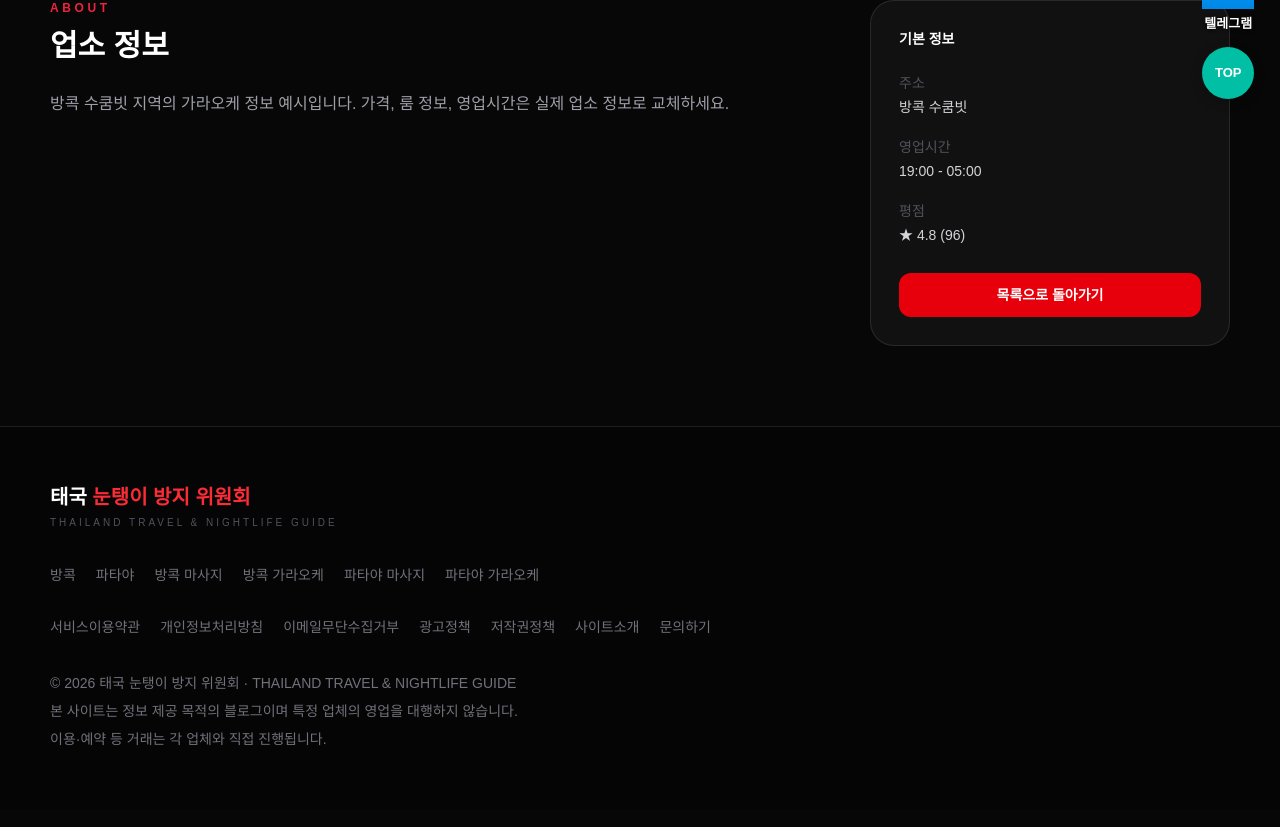
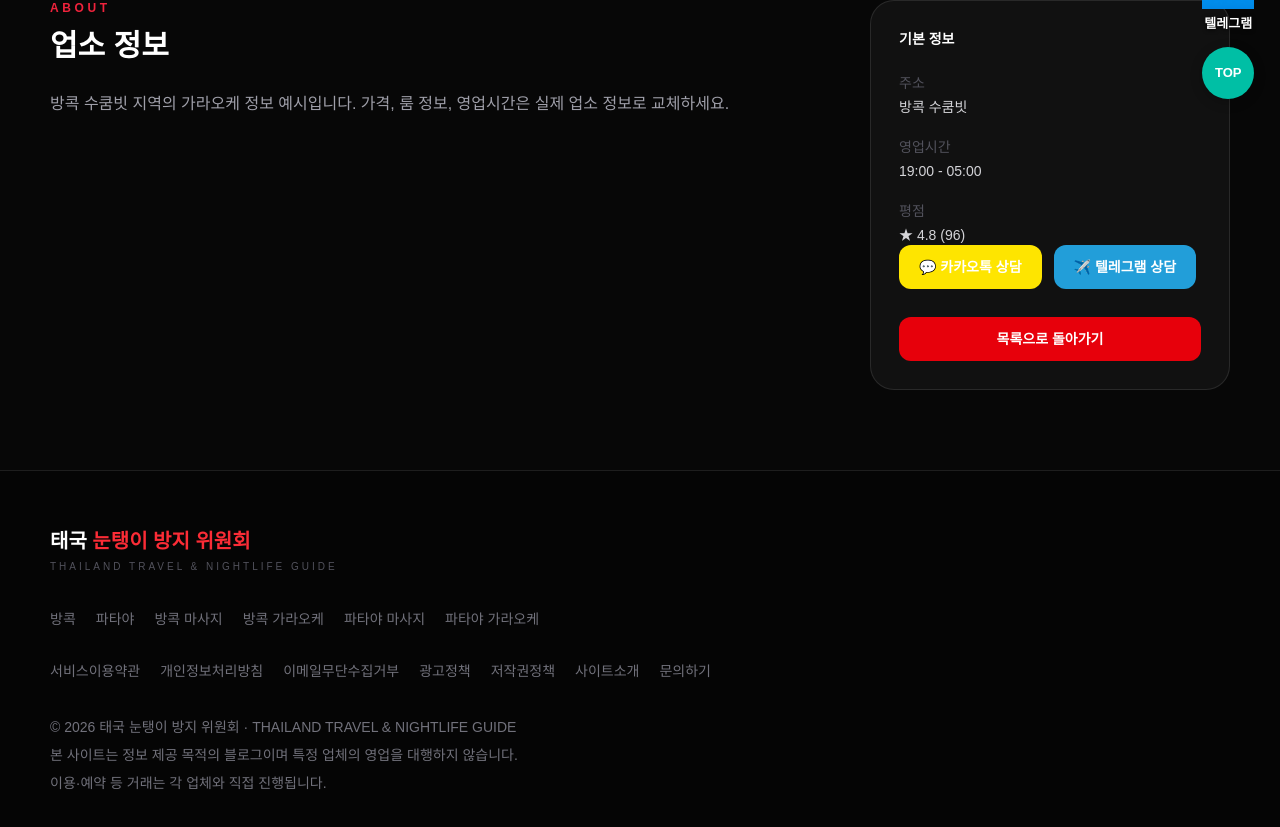
Before and after one commit to vietnam-nightlife/thailand-nightlife, a Next.js app: page /bangkok/karaoke/bangkok-karaoke-01 in a window 1280 px wide. Shown: the part 681-1508 px from the top of the page. Built offline with nearby package versions, Linux system fonts and the light colour scheme.

Commit message:
Add ContactButtons component to place details

```diff
--- a/app/[city]/[category]/[slug]/page.tsx
+++ b/app/[city]/[category]/[slug]/page.tsx
@@ -2,6 +2,7 @@ import { notFound } from "next/navigation";
 import type { Metadata } from "next";
 import Link from "next/link";
 import { places, getPlace } from "@/lib/data";
+import ContactButtons from "@/components/ContactButtons";
 
 export function generateStaticParams() {
   return places.map((p) => ({ city: p.city, category: p.category, slug: p.slug }));
@@ -81,6 +82,7 @@ export default async function PlaceDetail({ params }: { params: Promise<{ city:
               <div><dt className="text-zinc-600">영업시간</dt><dd className="mt-1 text-zinc-300">{place.hours}</dd></div>
               <div><dt className="text-zinc-600">평점</dt><dd className="mt-1 text-zinc-300">★ {place.rating} ({place.reviews})</dd></div>
             </dl>
+            <ContactButtons />
             <Link href={`/${city}/${category}`} className="mt-7 block rounded-xl bg-red-600 px-5 py-3 text-center text-sm font-black hover:bg-red-500">목록으로 돌아가기</Link>
           </aside>
         </div>
```
